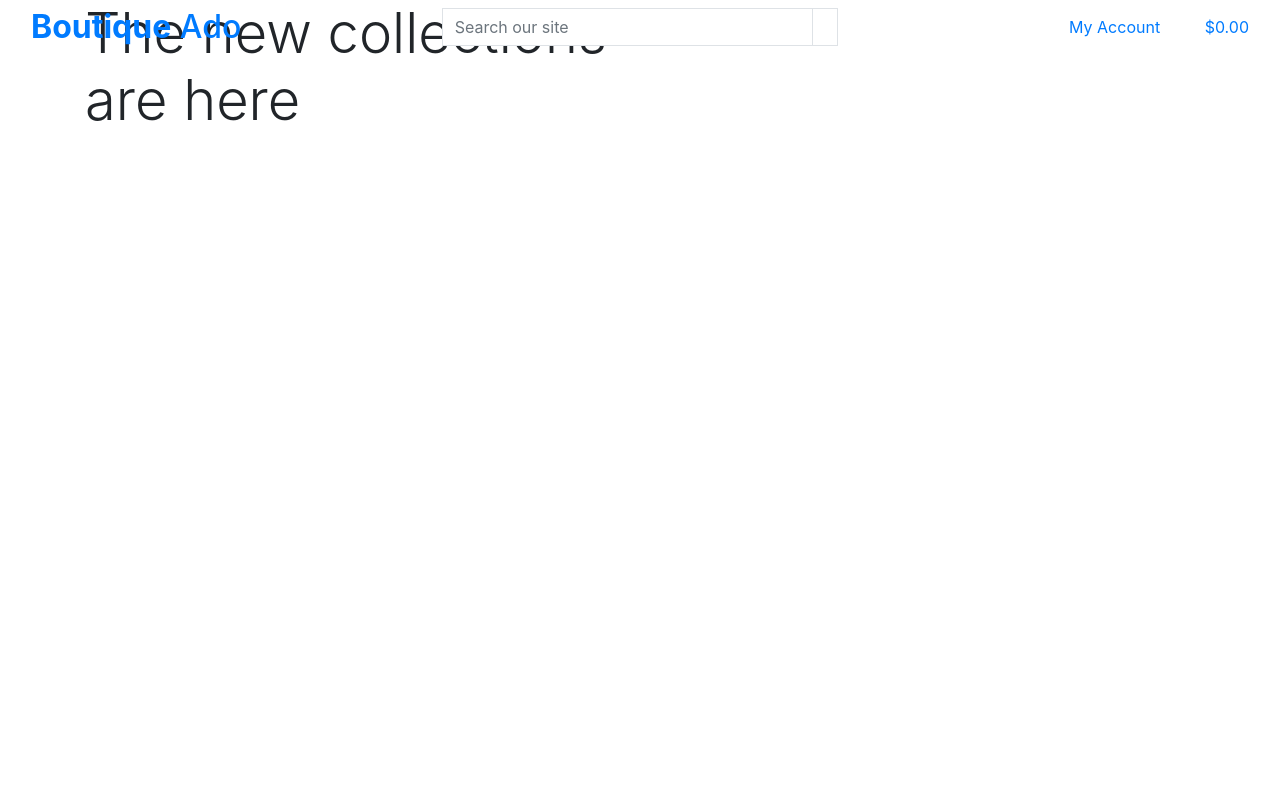
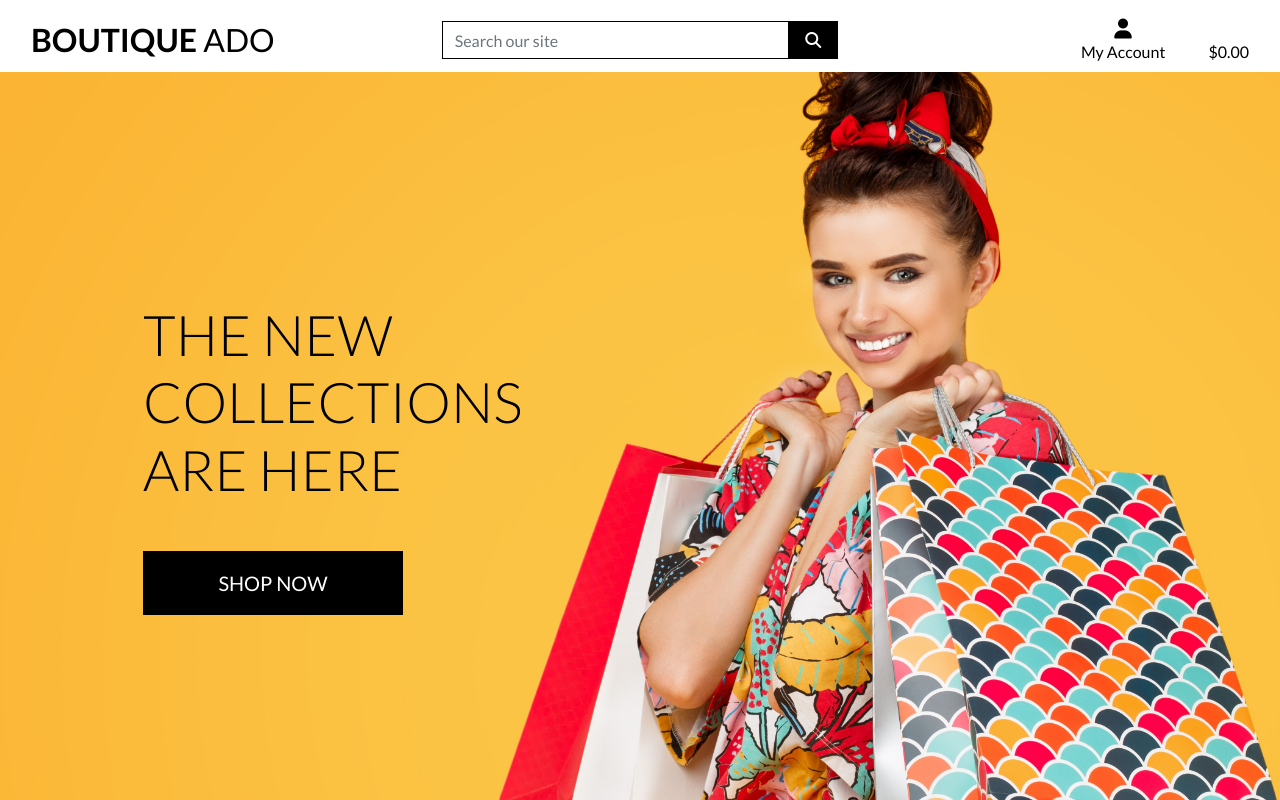
Before and after one commit to ThomasWharton/boutique_ado, a Django app: page / in a window 1280 px wide. Run offline with Django 3.2, Linux system fonts and the light colour scheme; some libraries are stand-ins or nearby versions.

Commit message:
Completed homepage header and CSS

```diff
--- a/boutique_ado/settings.py
+++ b/boutique_ado/settings.py
@@ -147,3 +147,7 @@ USE_TZ = True
 # https://docs.djangoproject.com/en/3.0/howto/static-files/
 
 STATIC_URL = '/static/'
+STATICFILES_DIRS = (os.path.join(BASE_DIR, 'static'),)
+
+MEDIA_URL = '/media/'
+MEDIA_ROOT = os.path.join(BASE_DIR, 'media')
--- a/boutique_ado/urls.py
+++ b/boutique_ado/urls.py
@@ -15,9 +15,11 @@ Including another URLconf
 """
 from django.contrib import admin
 from django.urls import path, include
+from django.conf import settings
+from django.conf.urls.static import static
 
 urlpatterns = [
     path('admin/', admin.site.urls),
     path('accounts/', include('allauth.urls')),
     path('', include('home.urls')),
-]
+] + static(settings.MEDIA_URL, document_root=settings.MEDIA_ROOT)
--- a/home/templates/home/index.html
+++ b/home/templates/home/index.html
@@ -20,7 +20,7 @@
                 </h1>
                 <div class="my-5">
                     <h4>
-                        <a href="" class="shop-now-button btn btn-lg rounded-0 text-uppercase py-3"></a>
+                        <a href="" class="shop-now-button btn btn-lg rounded-0 text-uppercase py-3">Shop Now</a>
                     </h4>
                 </div>
             </div>
--- /dev/null
+++ b/static/css/base.css
@@ -0,0 +1,81 @@
+html {
+    height: 100%;
+}
+
+body {
+    background: url('/media/homepage_background_cropped.jpg') no-repeat center center fixed;
+    background-size: cover;
+    height: calc(100vh - 164px);
+    color: #555;
+    font-family: 'Lato';
+}
+
+/* from Bulma */
+.icon {
+    align-items: center;
+    display: inline-flex;
+    justify-content: center;
+    height: 1.5rem;
+    width: 1.5rem;
+}
+
+.logo-font {
+    text-transform: uppercase;
+}
+
+.main-logo-link {
+    width: fit-content;
+}
+
+.shop-now-button {
+    background: black;
+    color: white;
+    min-width: 260px;
+}
+
+.btn-black {
+    background: black;
+    color: white;
+}
+
+.shop-now-button:hover,
+.shop-now-button:active,
+.shop-now-button:focus,
+.btn-black:hover,
+.btn-black:active,
+.btn-black:focus {
+    background: #222;
+    color: white;
+}
+
+.text-black {
+    color: #000 !important;
+}
+
+.border-black {
+    border: 1px solid black !important;
+}
+
+/* -------------------------------- Media Queries */
+
+/* Slightly larger container on xl screens */
+@media (min-width: 1200px) {
+  .container {
+    max-width: 80%;
+  }
+}
+
+/* fixed top navbar only on medium and up */
+@media (min-width: 992px) {
+    .fixed-top-desktop-only {
+        position: fixed;
+        top: 0;
+        right: 0;
+        left: 0;
+        z-index: 1030;
+    }
+
+    .header-container {
+        padding-top: 164px;
+    }
+}
--- a/templates/base.html
+++ b/templates/base.html
@@ -15,12 +15,16 @@
 
     {% block corecss %}
         <link rel="stylesheet" href="https://cdn.jsdelivr.net/npm/bootstrap@4.6.2/dist/css/bootstrap.min.css" integrity="sha384-xOolHFLEh07PJGoPkLv1IbcEPTNtaed2xpHsD9ESMhqIYd0nLMwNLD69Npy4HI+N" crossorigin="anonymous">
+        <link rel="stylesheet" href="https://fonts.googleapis.com/css2?family=Lato:ital,wght@0,100;0,300;0,400;0,700;0,900;1,100;1,300;1,400;1,700;1,900&display=swap">
+        <link rel="stylesheet" href="{% static 'css/base.css' %}">
+
     {% endblock %}
 
     {% block extra_css %}
     {% endblock %}
 
     {% block corejs %}
+        <script src="https://kit.fontawesome.com/9124dfd839.js" crossorigin="anonymous"></script>
         <script src="https://cdn.jsdelivr.net/npm/jquery@3.5.1/dist/jquery.min.js" integrity="sha256-9/aliU8dGd2tb6OSsuzixeV4y/faTqgFtohetphbbj0=" crossorigin="anonymous"></script>
         <script src="https://cdn.jsdelivr.net/npm/popper.js@1.16.1/dist/umd/popper.min.js" integrity="sha384-9/reFTGAW83EW2RDu2S0VKaIzap3H66lZH81PoYlFhbGU+6BZp6G7niu735Sk7lN" crossorigin="anonymous"></script>
         <script src="https://cdn.jsdelivr.net/npm/bootstrap@4.6.2/dist/js/bootstrap.bundle.min.js" integrity="sha384-Fy6S3B9q64WdZWQUiU+q4/2Lc9npb8tCaSX9FK7E8HnRr0Jz8D6OP9dO5Vg3Q9ct" crossorigin="anonymous"></script>
@@ -33,7 +37,7 @@
   </head>
   <body>
     <header class="container-fluid fixed-top">
-        <div class="row">
+        <div id="topnav" class="row bg-white pt-lg-2 d-none d-lg-flex">
             <div class="col-12 col-lg-4 my-auto py-1 py-lg-0 text-center text-lg-left">
                 <a href="{% url 'home' %}" class="nav-link main-logo-link">
                     <h2 class="logo-font text-black my-0">
```
Also changed, not shown: media/homepage_background_cropped.jpg (added).
